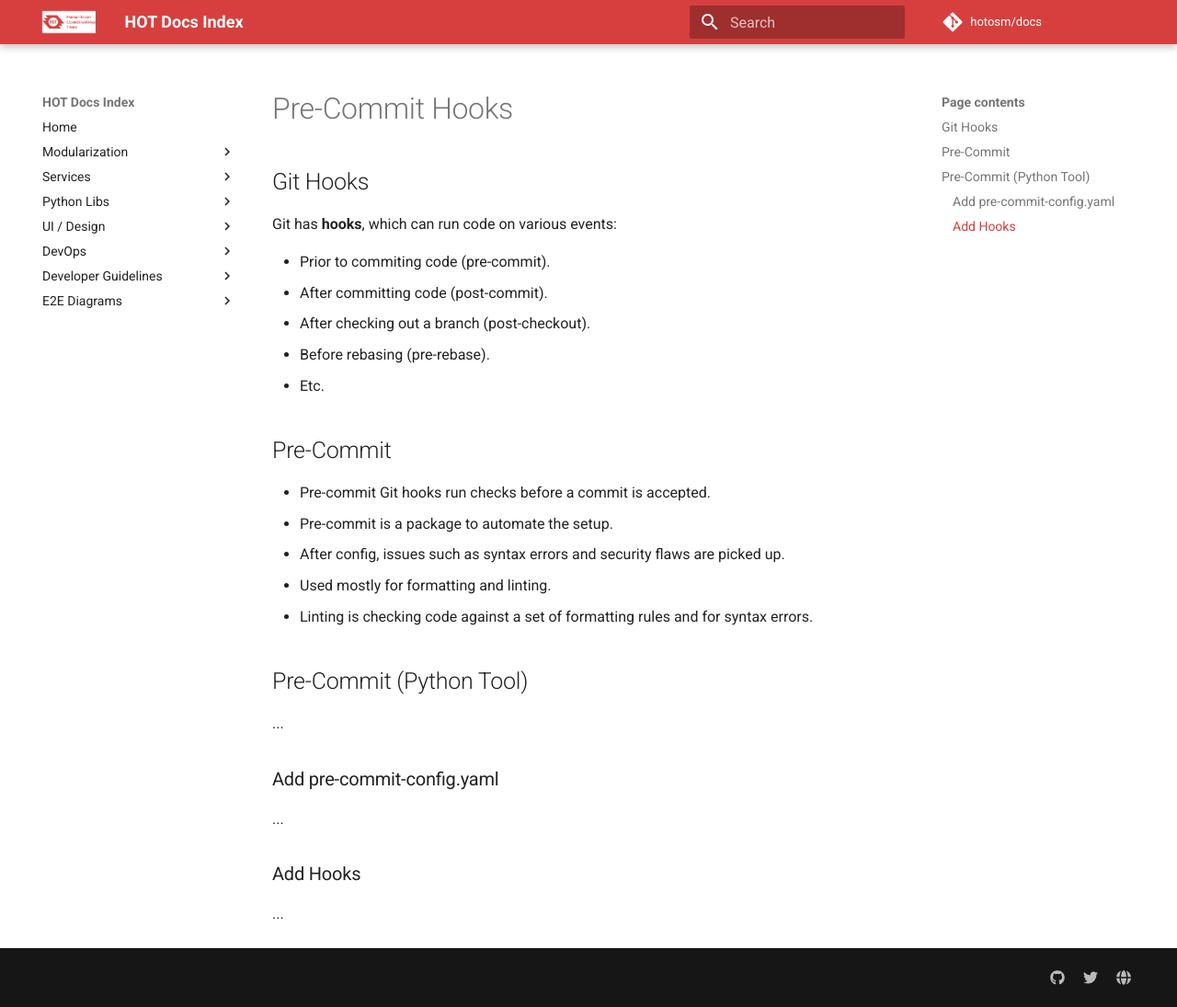
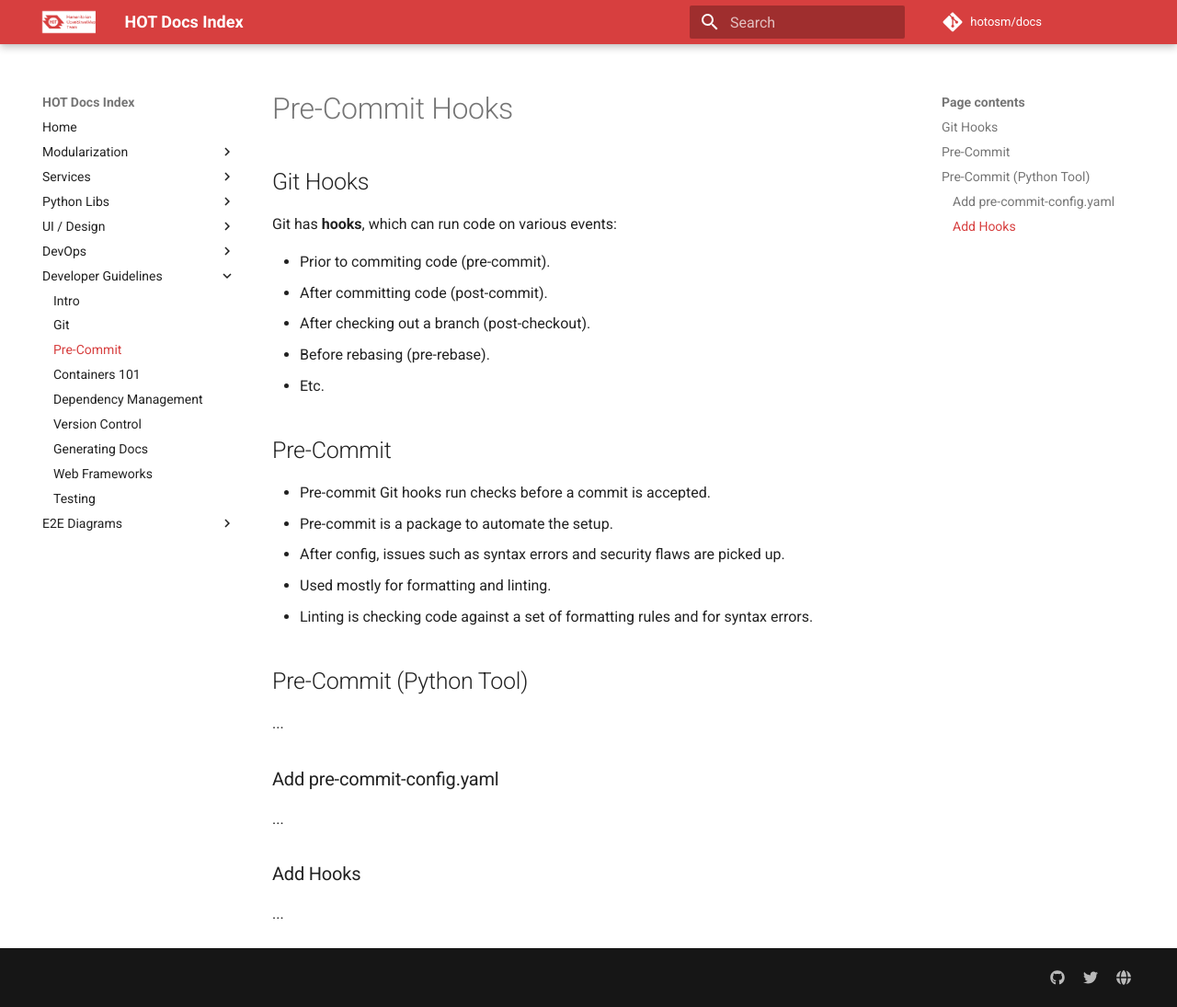
Before and after one commit to hotosm/docs, an MkDocs documentation site: the page built from docs/dev-guide/pre_commit.md, in a window 1280 px wide and 1095 px high. Shown: the whole window at 92% size. Built offline with MkDocs 1.6.1 and Material for MkDocs 9.7.7, drawn with Linux system fonts in a browser that asks for light colours; comment, search, counter and statistics services are not loaded; some of the changed lines change nothing that is shown.

Commit message:
docs: fix link to pre-commit dev doc page

```diff
--- a/mkdocs.yml
+++ b/mkdocs.yml
@@ -95,7 +95,7 @@ nav:
   - Developer Guidelines:
       - Intro: dev-guide/intro.md
       - Git: dev-guide/git.md
-      - Pre-Commit: pre_commit.md
+      - Pre-Commit: dev-guide/pre_commit.md
       - Containers 101: dev-guide/containers_101.md
       - Dependency Management: dev-guide/dep_management.md
       - Version Control: dev-guide/version_control.md
```
